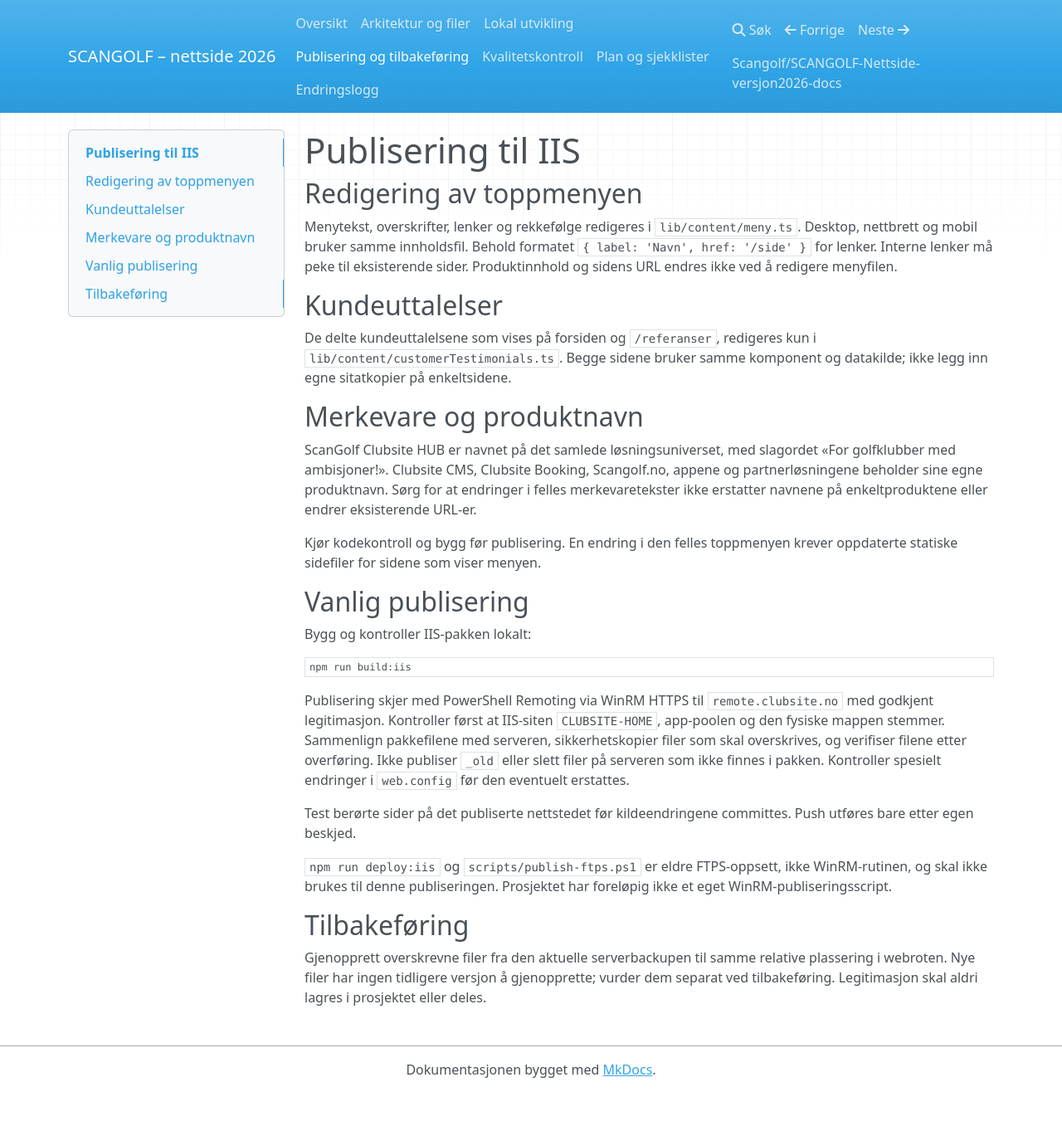
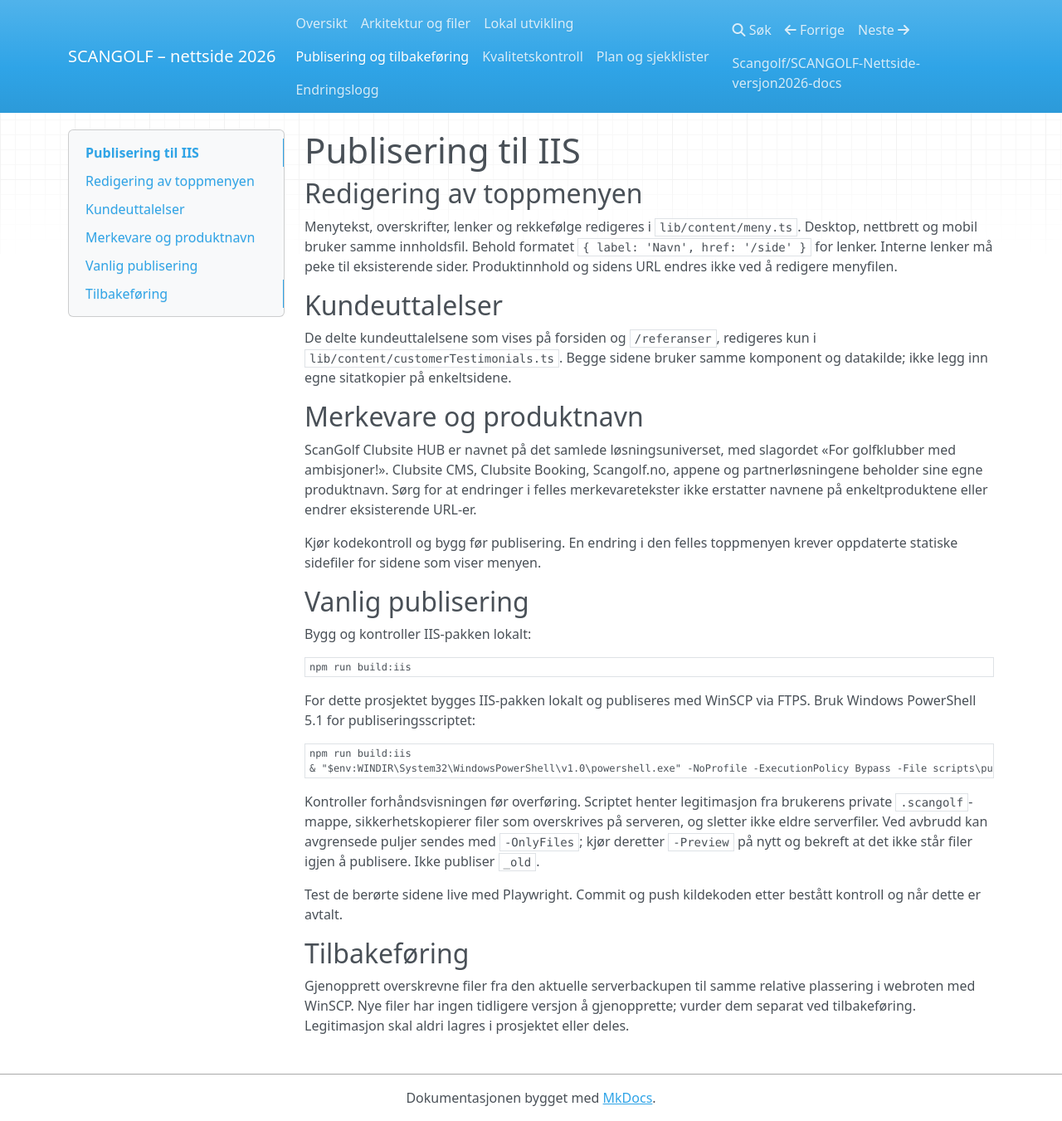
Before and after one commit to Scangolf/SCANGOLF-Nettside-versjon2026-docs, an MkDocs documentation site: the page built from docs/publisering.md, in a window 1280 px wide and 1351 px high. Shown: the whole window at 83% size. Built offline with MkDocs 1.6.1, drawn with Linux system fonts in a browser that asks for light colours; nearby versions of some CDN libraries.

Commit message:
Rett publiseringsdokumentasjon til WinSCP

````diff
--- a/docs/publisering.md
+++ b/docs/publisering.md
@@ -33,24 +33,26 @@ Bygg og kontroller IIS-pakken lokalt:
 npm run build:iis
 ```
 
-Publisering skjer med PowerShell Remoting via WinRM HTTPS til
-`remote.clubsite.no` med godkjent legitimasjon. Kontroller først at IIS-siten
-`CLUBSITE-HOME`, app-poolen og den fysiske mappen stemmer. Sammenlign
-pakkefilene med serveren, sikkerhetskopier filer som skal overskrives, og
-verifiser filene etter overføring. Ikke publiser `_old` eller slett filer på
-serveren som ikke finnes i pakken. Kontroller spesielt endringer i
-`web.config` før den eventuelt erstattes.
+For dette prosjektet bygges IIS-pakken lokalt og publiseres med WinSCP via
+FTPS. Bruk Windows PowerShell 5.1 for publiseringsscriptet:
 
-Test berørte sider på det publiserte nettstedet før kildeendringene committes.
-Push utføres bare etter egen beskjed.
+```powershell
+npm run build:iis
+& "$env:WINDIR\System32\WindowsPowerShell\v1.0\powershell.exe" -NoProfile -ExecutionPolicy Bypass -File scripts\publish-ftps.ps1 -Preview
+```
 
-`npm run deploy:iis` og `scripts/publish-ftps.ps1` er eldre FTPS-oppsett,
-ikke WinRM-rutinen, og skal ikke brukes til denne publiseringen. Prosjektet
-har foreløpig ikke et eget WinRM-publiseringsscript.
+Kontroller forhåndsvisningen før overføring. Scriptet henter legitimasjon fra
+brukerens private `.scangolf`-mappe, sikkerhetskopierer filer som overskrives
+på serveren, og sletter ikke eldre serverfiler. Ved avbrudd kan avgrensede
+puljer sendes med `-OnlyFiles`; kjør deretter `-Preview` på nytt og bekreft at
+det ikke står filer igjen å publisere. Ikke publiser `_old`.
+
+Test de berørte sidene live med Playwright. Commit og push kildekoden etter
+bestått kontroll og når dette er avtalt.
 
 ## Tilbakeføring
 
 Gjenopprett overskrevne filer fra den aktuelle serverbackupen til samme
-relative plassering i webroten. Nye filer har ingen tidligere versjon å
-gjenopprette; vurder dem separat ved tilbakeføring. Legitimasjon skal aldri
-lagres i prosjektet eller deles.
+relative plassering i webroten med WinSCP. Nye filer har ingen tidligere
+versjon å gjenopprette; vurder dem separat ved tilbakeføring. Legitimasjon
+skal aldri lagres i prosjektet eller deles.
````
